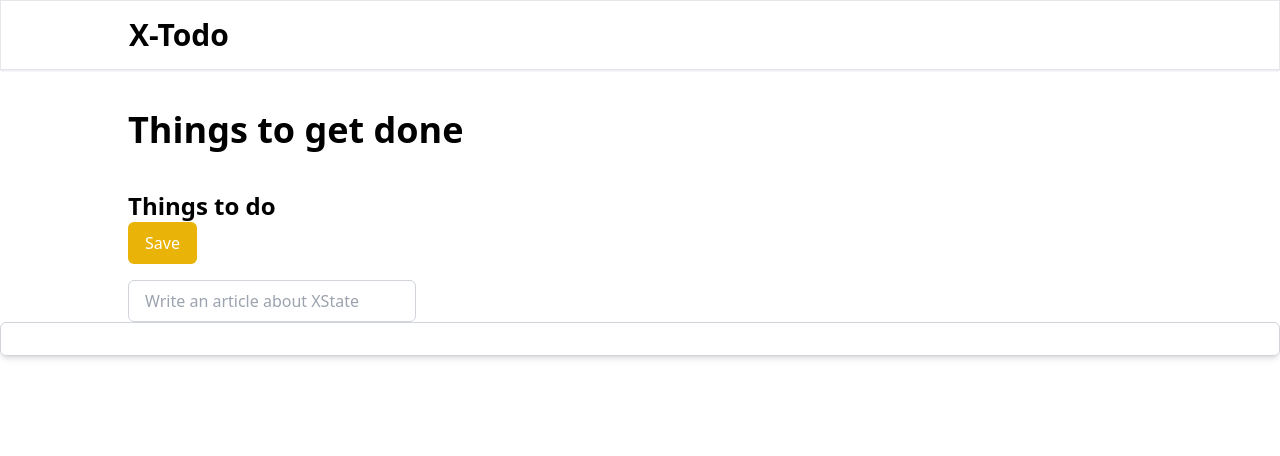
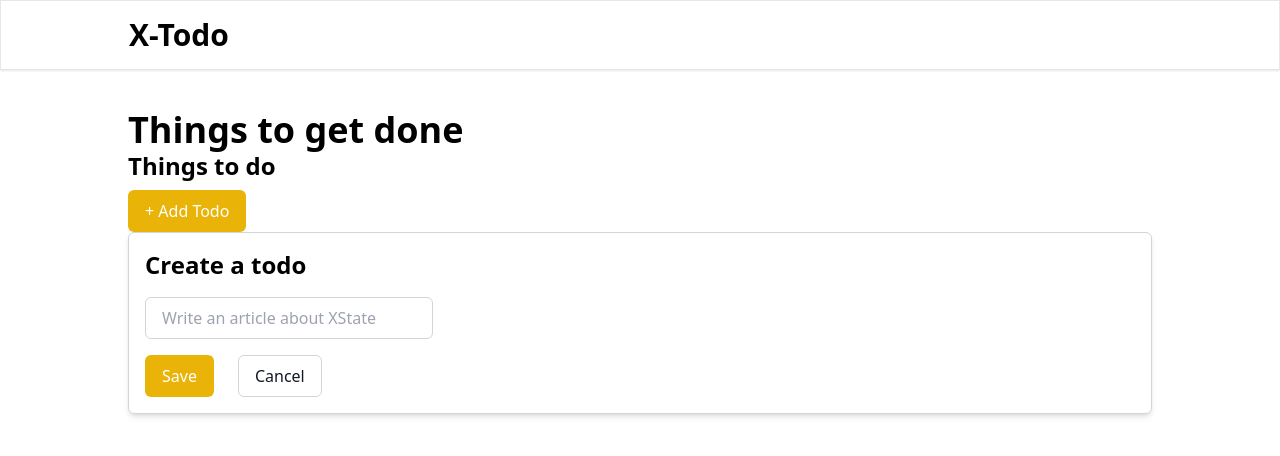
Before and after one commit to suniljoshi26/todo-app-class-base-component, a React (Vite) app: page / in a window 1280 px wide. Shown: the top 456 px of the page. Built offline with nearby package versions, Linux system fonts and the light colour scheme.

Commit message:
form complete

```diff
--- a/src/App.tsx
+++ b/src/App.tsx
@@ -1,12 +1,9 @@
-import { useState } from "react";
-import Card from "./Heading/Form/Card";
 import TodoPage from "./TodoPage";
 
 function App() {
   return (
     <div className="">
       <TodoPage />
-      <Card />
     </div>
   );
 }
--- a/src/Heading/Form/Card.tsx
+++ b/src/Heading/Form/Card.tsx
@@ -1,9 +1,19 @@
 import React, { Component } from "react";
+import Button from "../Button";
+import H3 from "../H3";
+import Input from "./Input";
 
 export default class Card extends Component {
   render() {
     return (
-      <div className="p-4 rounded-md border border-gray-300 shadow-md"></div>
+      <div className="p-4 rounded-md border border-gray-300 shadow-md">
+        <H3> Create a todo</H3>
+        <Input />
+        <div className="flex space-x-6 mt-4">
+          <Button>Save</Button>
+          <Button them="secondary">Cancel </Button>
+        </div>
+      </div>
     );
   }
 }
--- a/src/Heading/H3.tsx
+++ b/src/Heading/H3.tsx
@@ -1,12 +1,15 @@
 import React, { Component } from "react";
 type H3props = {
   children: String;
+  className?: string;
 };
 
 export default class H3 extends Component<H3props> {
   render() {
     return (
-      <h3 className="text-2xl mt-10 font-semibold">{this.props.children}</h3>
+      <h3 className={"text-2xl  font-semibold " + this.props.className}>
+        {this.props.children}
+      </h3>
     );
   }
 }
--- a/src/TodoPage.tsx
+++ b/src/TodoPage.tsx
@@ -1,5 +1,6 @@
 import React, { Component } from "react";
 import Button from "./Heading/Button";
+import Card from "./Heading/Form/Card";
 import Input from "./Heading/Form/Input";
 import H1 from "./Heading/H1";
 import H3 from "./Heading/H3";
@@ -13,8 +14,8 @@ export default class TodoPage extends Component {
         <div className="px-32">
           <H1>Things to get done</H1>
           <H3>Things to do</H3>
-          <Button>Save</Button>
-          <Input />
+          <Button them="highlight">+ Add Todo</Button>
+          <Card></Card>
         </div>
       </div>
     );
```
